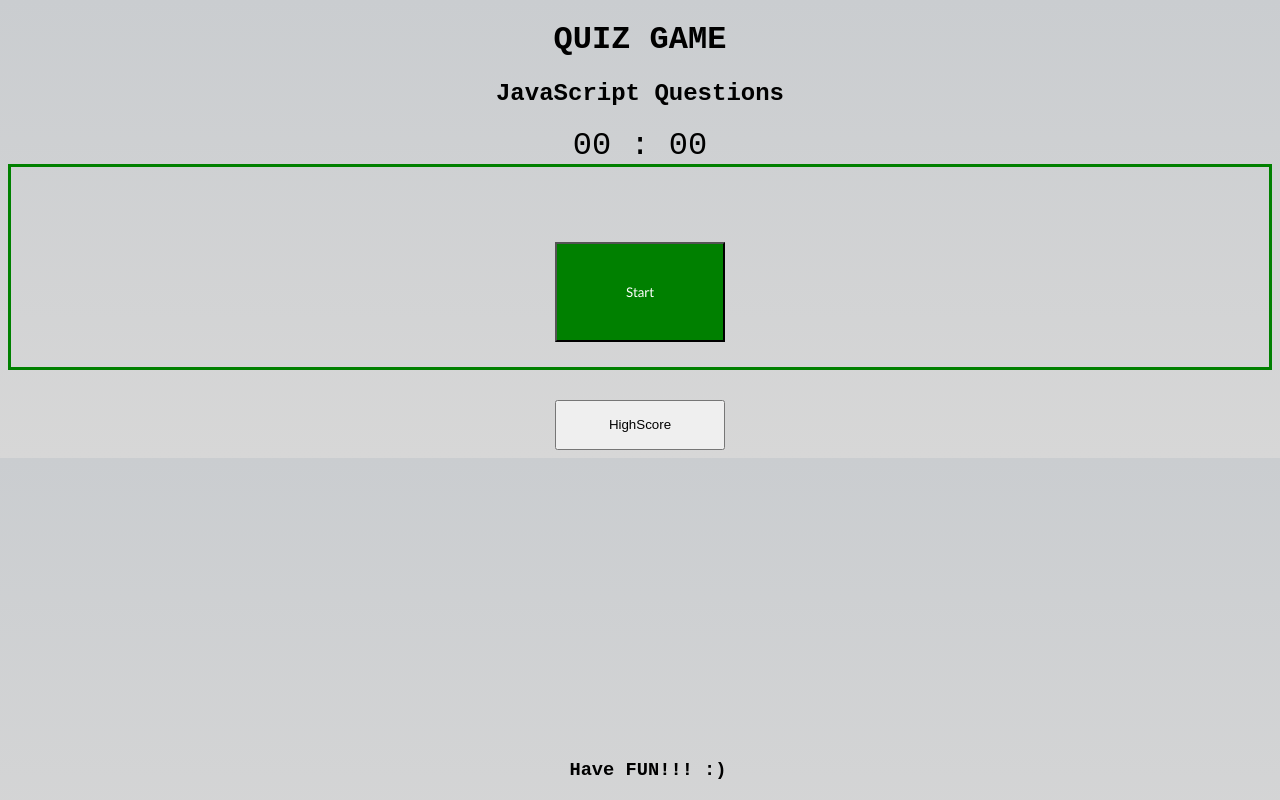
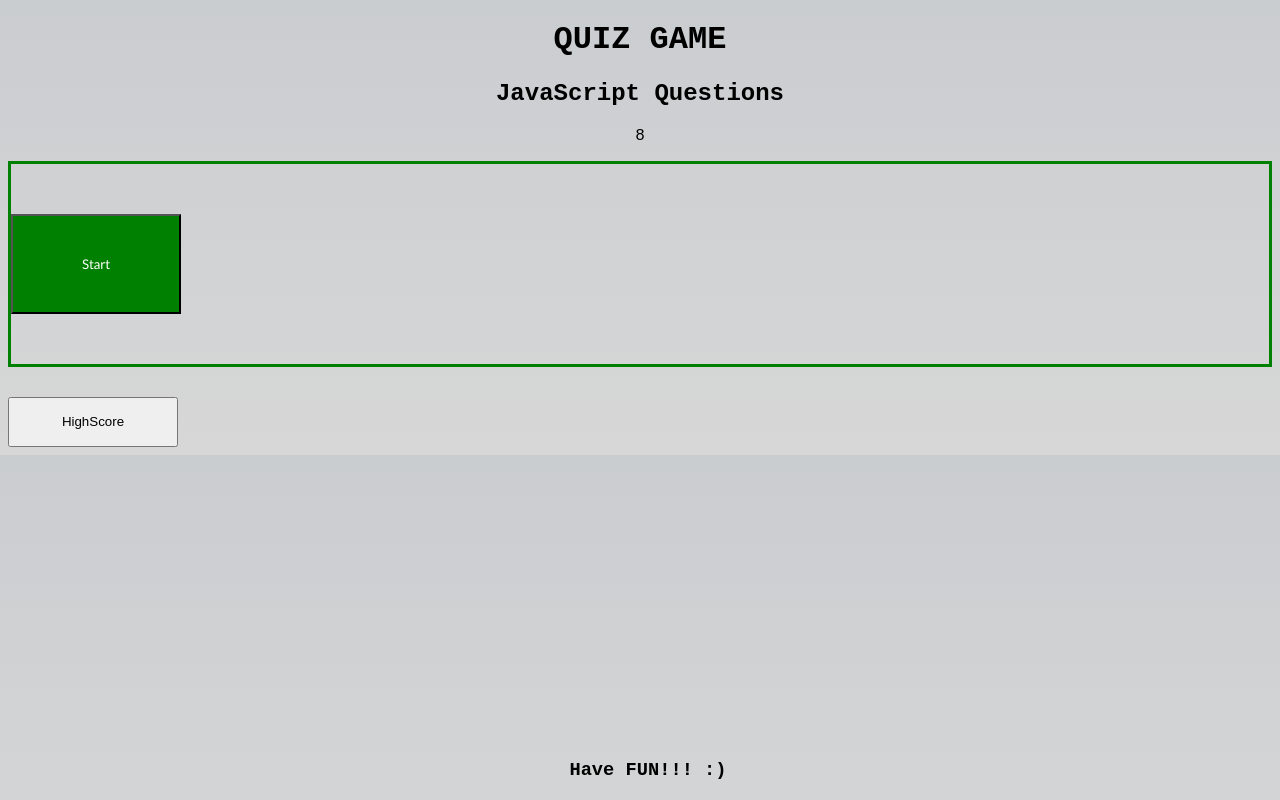
Before and after one commit to silviaolinger/HomeWork_W4, a plain HTML site: page Assets/index.html in a window 1280 px wide. Both pictures are taken after a click on the button "Start". Drawn offline with Linux system fonts and the light colour scheme.

Commit message:
Start Timer cretaed

```diff
--- a/Assets/css/style.css
+++ b/Assets/css/style.css
@@ -15,10 +15,9 @@ header h1 , h2, h3 {
 
 }
 
-main section h2 h3 {
+main p {
   display: flex;
-  text-align: center;
-  align-items: center;
+  justify-content: center;
 }
 
 
@@ -26,13 +25,12 @@ main section h2 h3 {
   height: 200px;
   position: relative;
   border: 3px solid green;
-  align-items: center;
-  align-content: center;
+  justify-content: center;
 
 
 }
 
-.start-button {
+#start-button {
 
   position: relative;
   justify-content: center;
@@ -47,7 +45,7 @@ main section h2 h3 {
   margin-top: 50px;
 
 }
-.start-button:hover {
+#start-button:hover {
   font-size: xx-large;
   width:175px;
   height:105px;
--- a/Assets/index.html
+++ b/Assets/index.html
@@ -14,15 +14,10 @@
           <h2>JavaScript Questions</h2>
    </header>
          <main>
-            <div class="timer">
-                <span class="timer_minutes">00</span>
-                <span class="timer_part">:</span>
-                <span class="timer_seconds">00</span>
-              <div class= container>
-              <div>
-               <button class= 'start-button'> Start </button>
+                 <p id="countdown"> 10 </p>
+                <div class= container>
+                <button id= 'start-button'> Start </button>
                  </div>
-
 
             </div>
             <div class="HighScore-button">
@@ -38,7 +33,7 @@
           </footer>
 
 
-          <script src= "javascript.js"></script>
+          <script src= "./js/javascript.js"></script>
 
         </body>
       </html>
--- a/Assets/js/javascript.js
+++ b/Assets/js/javascript.js
@@ -1,3 +1,30 @@
+
+let timer= 10
+let timerEL= document.getElementById ('countdown');
+const StartBtn= document.getElementById('start-button');
+//start the timer
+StartBtn.addEventListener('click',function(){
+
+ setInterval (function(){
+    timer--;
+  if(timer >=0){
+  timerEL.innerHTML=timer;
+  }
+  if(timer === 0){
+    GameOver();
+  }
+},1000)
+})
+
+
+ function GameOver () {
+         clearInterval(timer);
+
+        alert ('Game Over');}
+    //stoptimer
+
+
+
 
 //creating the question
 const questions = [{
@@ -30,7 +57,3 @@ const questions = [{
     CorrectAnswer:"4th July"},
 
 ];
-
-//Start button
-
-const StartBtn = document.querySelector("#start-button");
```
